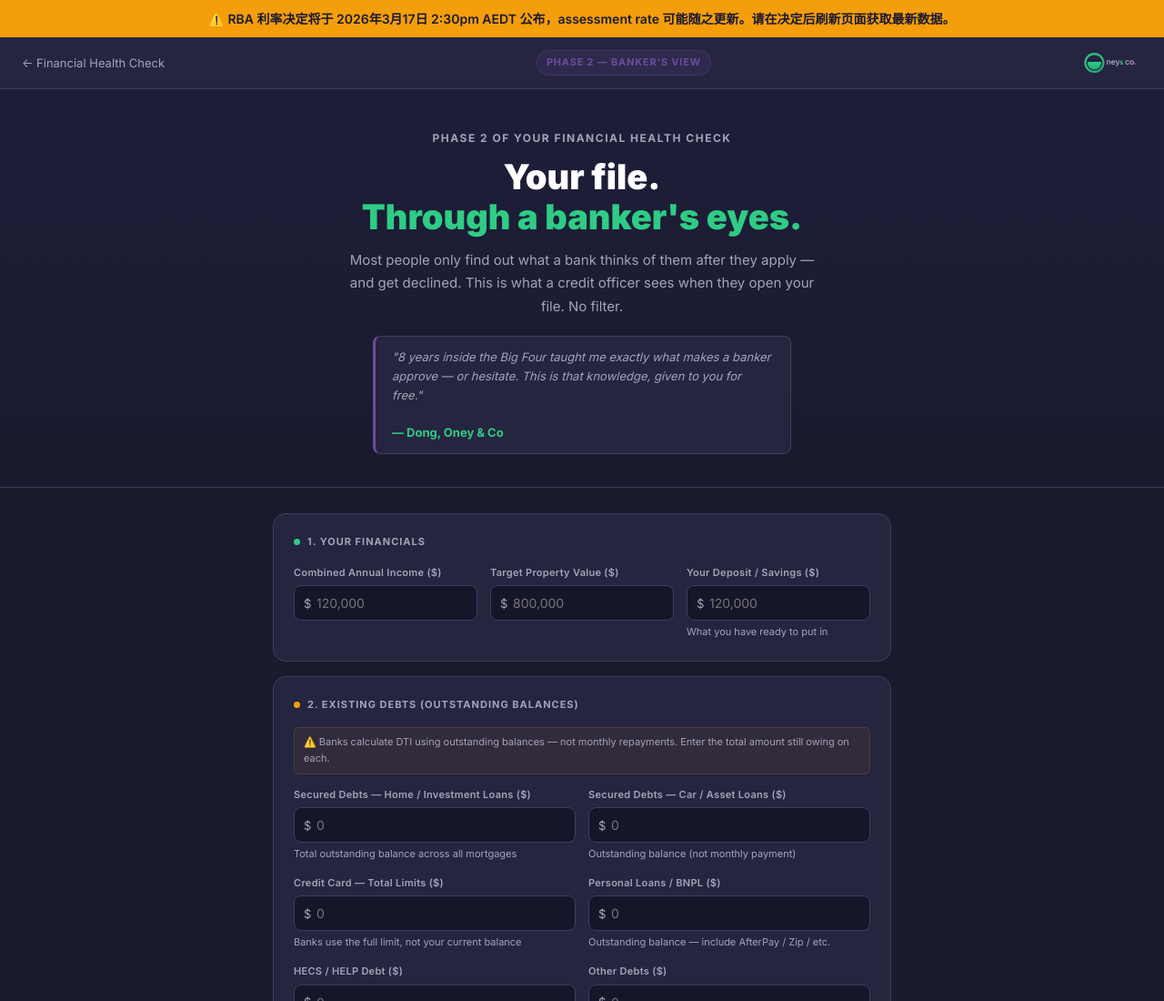
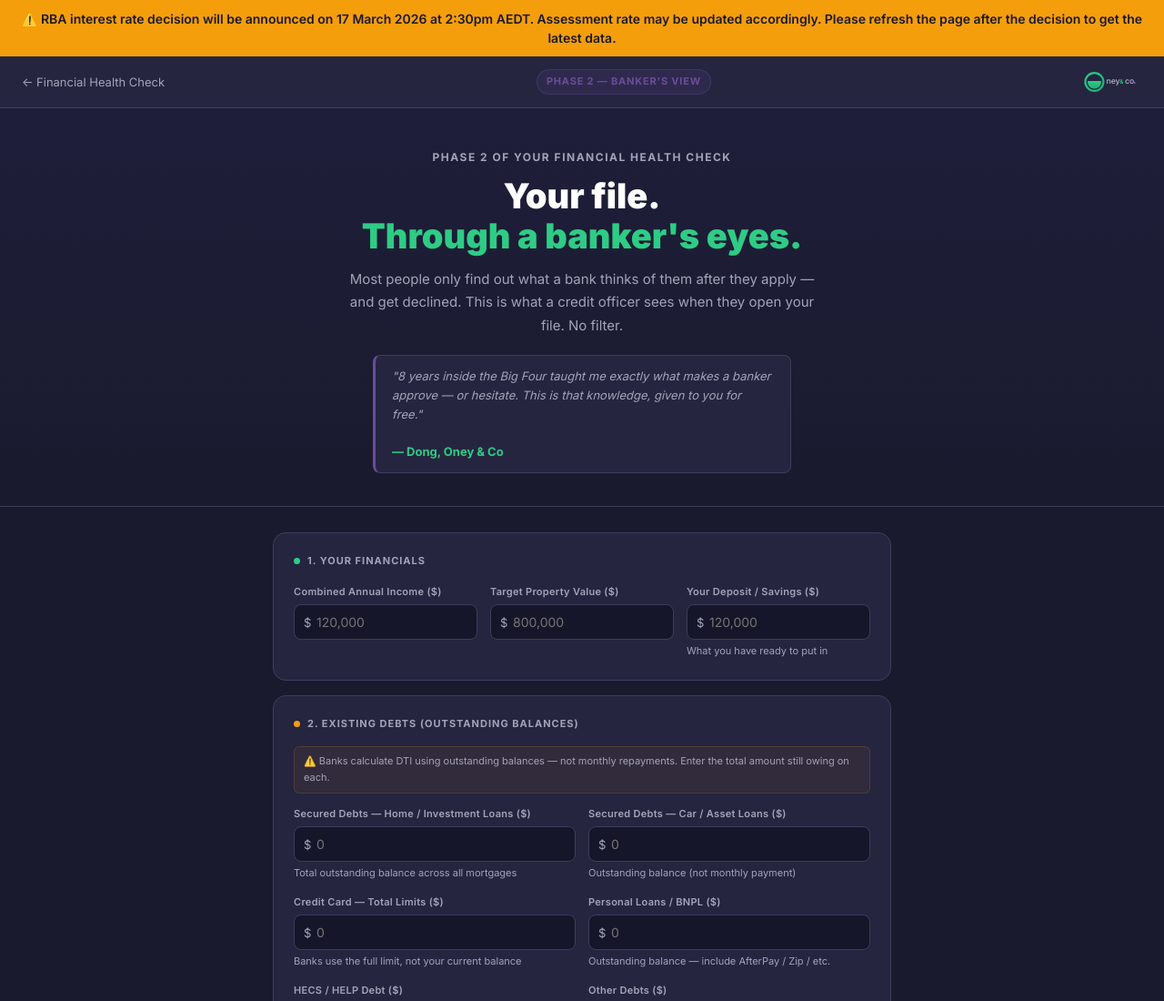
Before and after one commit to tianshizhimao-sudo/oney-fhc, a plain HTML site: page banker-view.html in a window 1280 px wide. Shown: the top 1100 px of the page at 91% size. Drawn offline with Linux system fonts and the light colour scheme.

Commit message:
fix: update RBA banner text to English across all pages

```diff
--- a/banker-view.html
+++ b/banker-view.html
@@ -142,7 +142,7 @@
 
 <!-- RBA Rate Decision Banner -->
 <div id="rba-banner" style="display:none;background:#F59E0B;color:#1a1a2e;text-align:center;padding:10px 16px;font-family:'Inter',-apple-system,sans-serif;font-size:14px;font-weight:600;line-height:1.5;z-index:9999;position:relative;">
-  ⚠️ RBA 利率决定将于 2026年3月17日 2:30pm AEDT 公布，assessment rate 可能随之更新。请在决定后刷新页面获取最新数据。
+  ⚠️ RBA interest rate decision will be announced on 17 March 2026 at 2:30pm AEDT. Assessment rate may be updated accordingly. Please refresh the page after the decision to get the latest data.
 </div>
 <script>
   (function(){var d=new Date();var cutoff=new Date('2026-03-17T00:00:00+11:00');if(d<cutoff){document.getElementById('rba-banner').style.display='block';}})();
```
Also changed, not shown: business.html (+1 -1 lines), index.html (+1 -1 lines), investor.html (+1 -1 lines), payg.html (+1 -1 lines).
